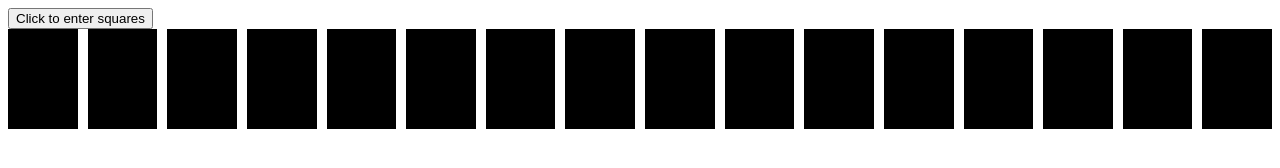
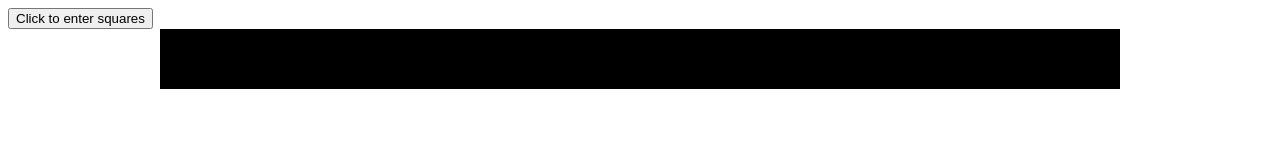
Before and after one commit to virusse7/Etch-a-sketch, a plain HTML site: page index.html in a window 1280 px wide. Drawn offline with Linux system fonts and the light colour scheme.

Commit message:
added box sizing and styles with grid

```diff
--- a/styles.css
+++ b/styles.css
@@ -1,9 +1,22 @@
+html {
+    box-sizing: border-box;
+}
+
+*, *:before, *:after {
+    box-sizing: inherit;
+}
+
 .square {
-    width: 100px;
-    height: 100px;
+    width: 60px;
+    height: 60px;
     background: black;
 }
+.hover {
+    background: red;
+}
 .container {
-    display: flex;
-    gap:10px;
+    margin: 0 auto;
+    display: grid;
+    grid-template-columns: repeat(16, 1fr);
+    width: 960px;
 }
```
